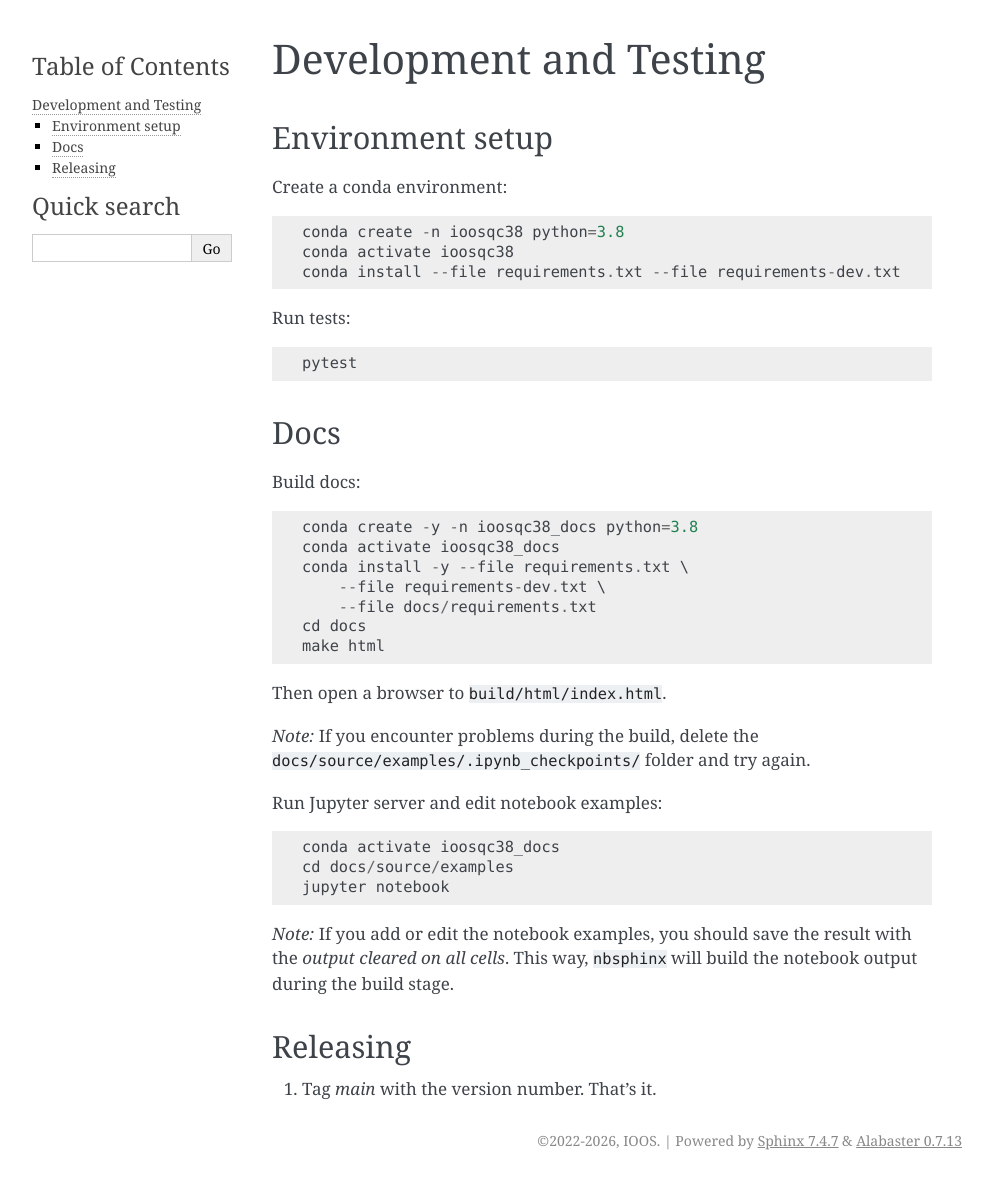
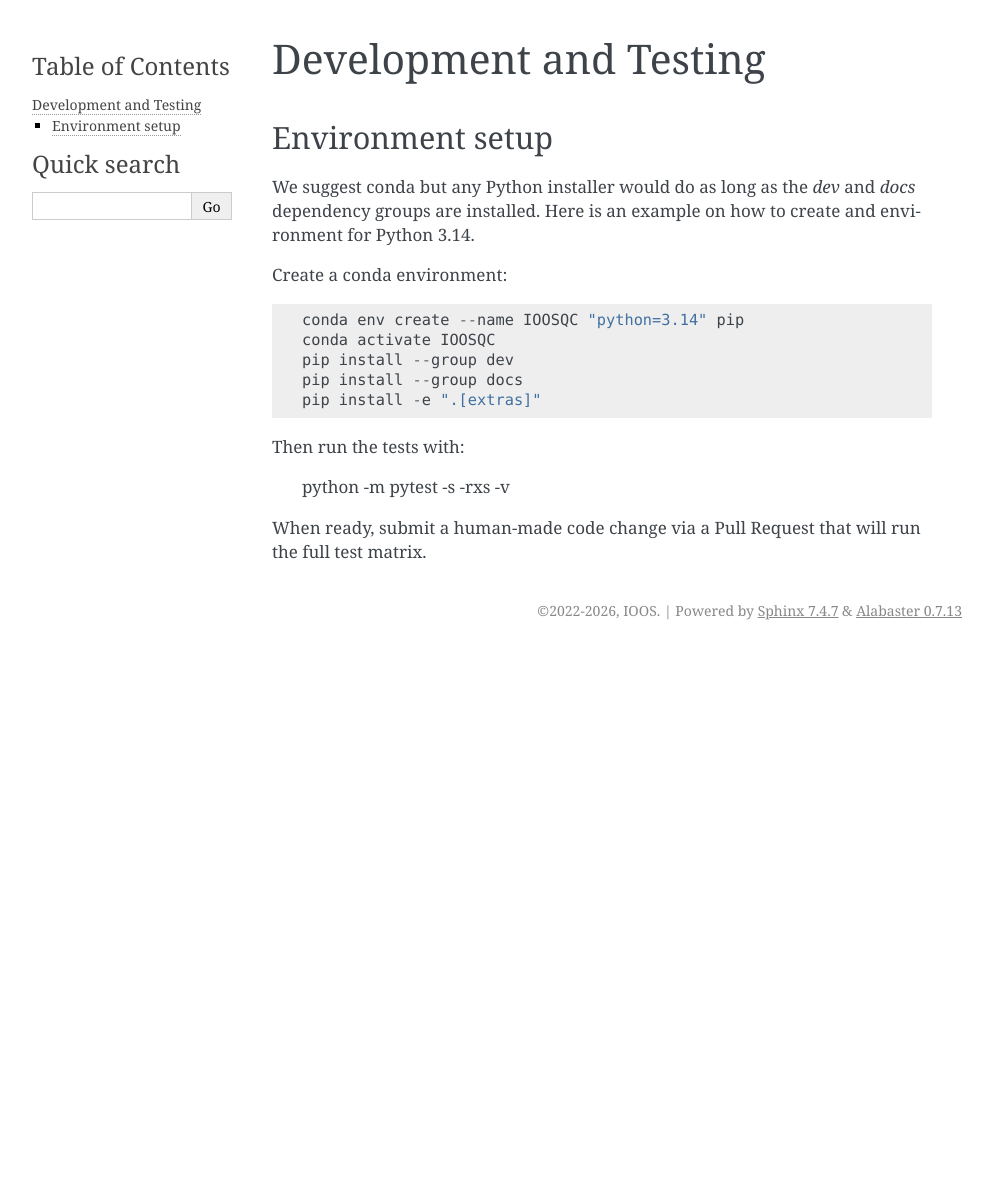
Before and after one commit to ioos/ioos_qc, a Sphinx documentation site: the page built from docs/source/development.rst, in a window 1280 px wide. Shown: the whole page, without its empty margins (148-1141 px from the left). Built offline with Sphinx 7.4.7, drawn with Linux system fonts in a browser that asks for light colours; the version number could not be read and is left out; after the commit the page ends 900 px from its top, so only the background shows below that.

Commit message:
dev notes

```diff
--- a/docs/source/development.rst
+++ b/docs/source/development.rst
@@ -4,43 +4,19 @@ Development and Testing
 Environment setup
 -----------------
 
+We suggest conda but any Python installer would do as long as the `dev` and `docs` dependency groups are installed.
+Here is an example on how to create and environment for Python 3.14.
+
 Create a conda environment::
 
-    conda create -n ioosqc38 python=3.8
-    conda activate ioosqc38
-    conda install --file requirements.txt --file requirements-dev.txt
+    conda env create --name IOOSQC "python=3.14" pip
+    conda activate IOOSQC
+    pip install --group dev
+    pip install --group docs
+    pip install -e ".[extras]"
 
-Run tests::
+Then run the tests with:
 
-    pytest
+    python -m pytest -s -rxs -v
 
-Docs
------
-
-Build docs::
-
-    conda create -y -n ioosqc38_docs python=3.8
-    conda activate ioosqc38_docs
-    conda install -y --file requirements.txt \
-        --file requirements-dev.txt \
-        --file docs/requirements.txt
-    cd docs
-    make html
-
-Then open a browser to ``build/html/index.html``.
-
-*Note:* If you encounter problems during the build, delete the ``docs/source/examples/.ipynb_checkpoints/`` folder and try again.
-
-Run Jupyter server and edit notebook examples::
-
-    conda activate ioosqc38_docs
-    cd docs/source/examples
-    jupyter notebook
-
-*Note:* If you add or edit the notebook examples, you should save the result with the *output cleared on all cells*.
-This way, ``nbsphinx`` will build the notebook output during the build stage.
-
-Releasing
----------
-
-1. Tag `main` with the version number. That's it.
+When ready, submit a human-made code change via a Pull Request that will run the full test matrix.
```
